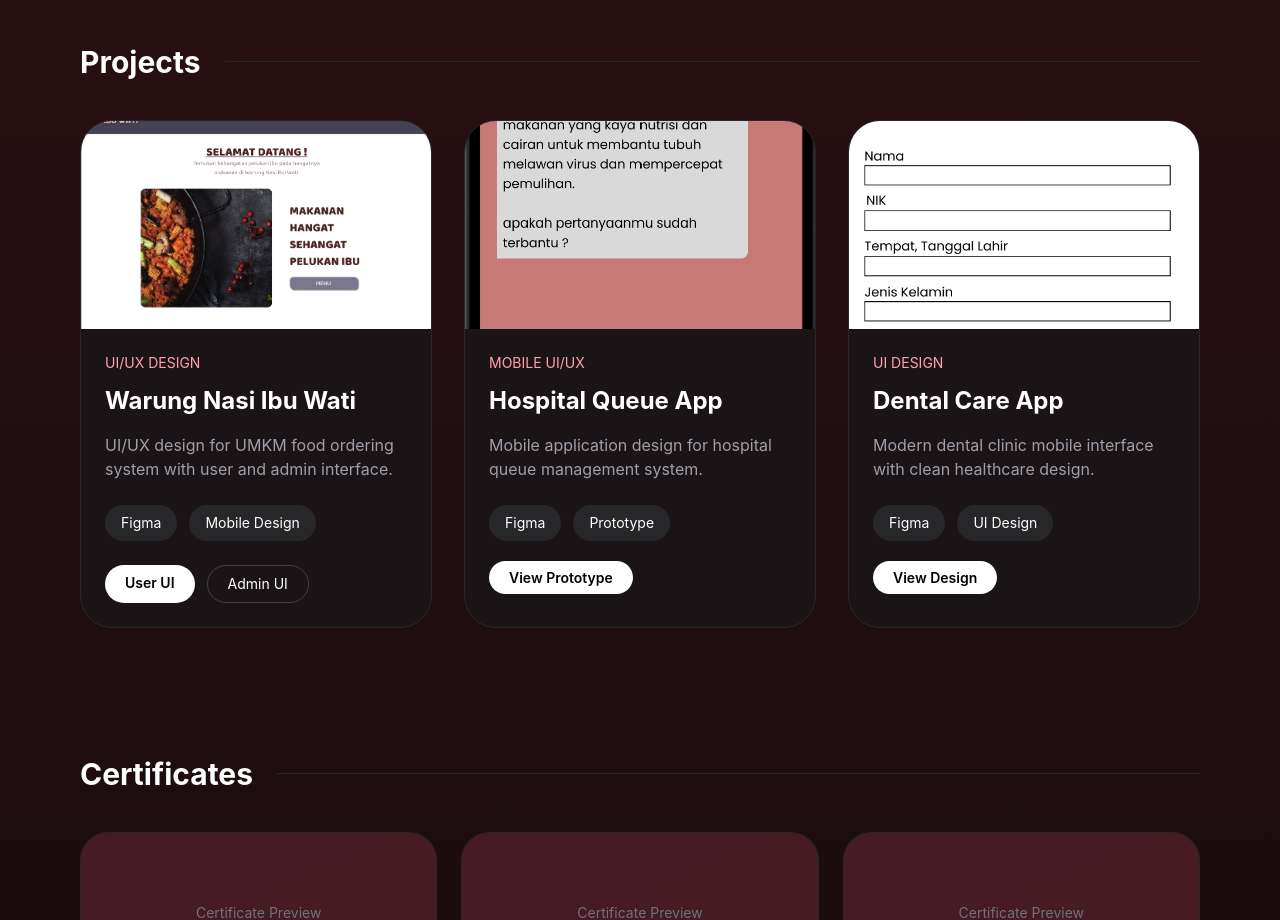
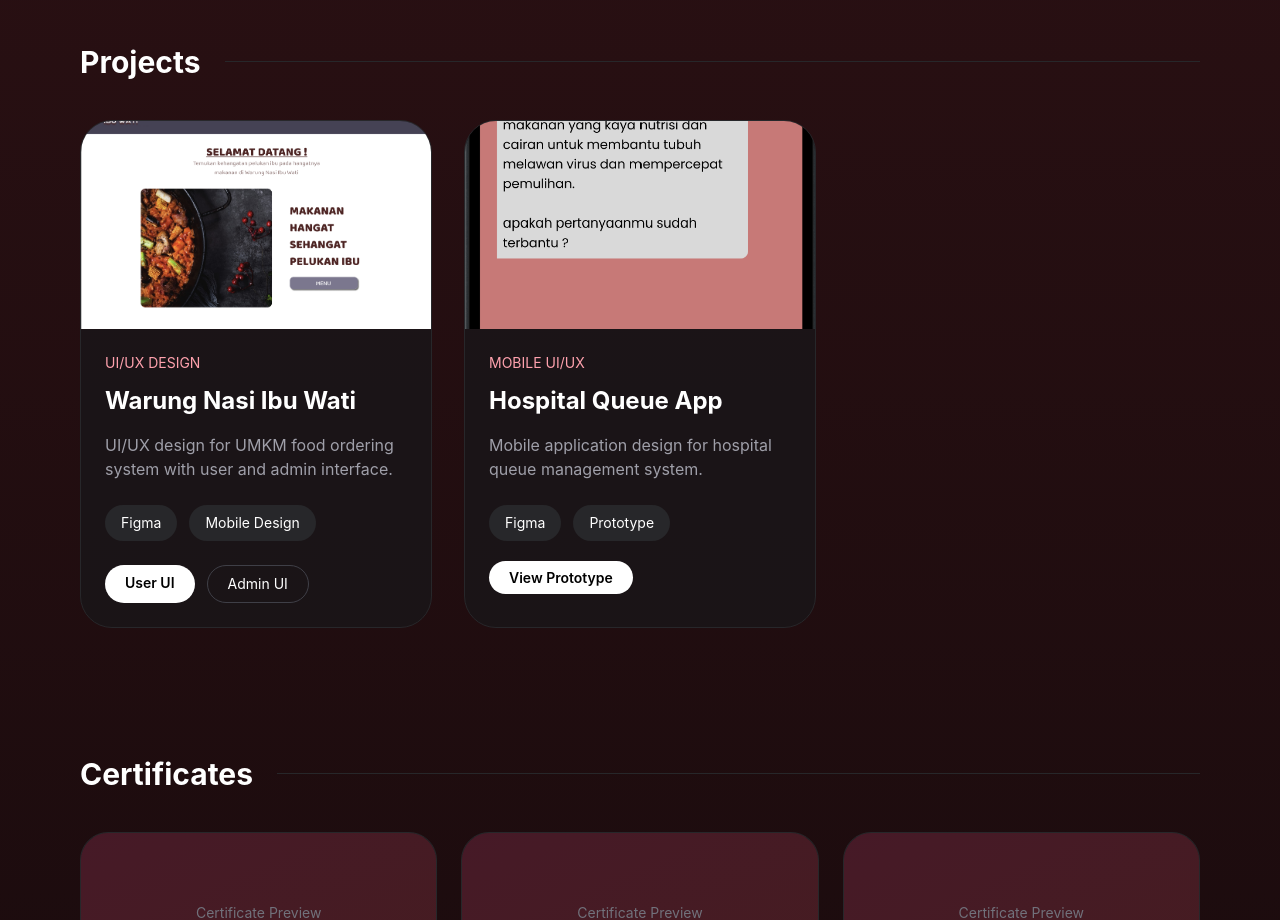
Before and after one commit to thatiananabila/Portofolio, a React (Vite) app: page / in a window 1280 px wide. Shown: the part 2020-2940 px from the top of the page. Built offline with nearby package versions, Linux system fonts and the light colour scheme.

Commit message:
remove dental clinic

```diff
--- a/src/App.jsx
+++ b/src/App.jsx
@@ -327,49 +327,6 @@ export default function App() {
         </a>
       </div>
     </div>
-
-    {/* DENTAL CARE */}
-    <div className="bg-zinc-900/70 border border-zinc-800 rounded-[32px] overflow-hidden hover:-translate-y-2 transition duration-300 hover:border-rose-300">
-
-      <img
-        src={dentalcare}
-        alt="Dental Care"
-        className="w-full h-52 object-cover"
-      />
-
-      <div className="p-6">
-        <p className="text-rose-300 text-sm mb-3">
-          UI DESIGN
-        </p>
-
-        <h3 className="text-2xl font-bold mb-4">
-          Dental Care App
-        </h3>
-
-        <p className="text-zinc-400 mb-6">
-          Modern dental clinic mobile interface with clean healthcare design.
-        </p>
-
-        <div className="flex gap-3 flex-wrap mb-6">
-          <span className="bg-zinc-800 px-4 py-2 rounded-full text-sm">
-            Figma
-          </span>
-
-          <span className="bg-zinc-800 px-4 py-2 rounded-full text-sm">
-            UI Design
-          </span>
-        </div>
-
-        <a
-          href="https://www.figma.com/proto/7sdt7BtIdlq5acd3Q2mYCm/LSP---Klinik-Dental-Senyum---Tim-4?node-id=109-95&p=f&t=HPs2OBkT2WjB4NMk-1&scaling=min-zoom&content-scaling=fixed&page-id=108%3A12"
-          target="_blank"
-          className="bg-white text-black px-5 py-2 rounded-full text-sm font-semibold"
-        >
-          View Design
-        </a>
-      </div>
-    </div>
-
   </div>
 </section>
 
```
